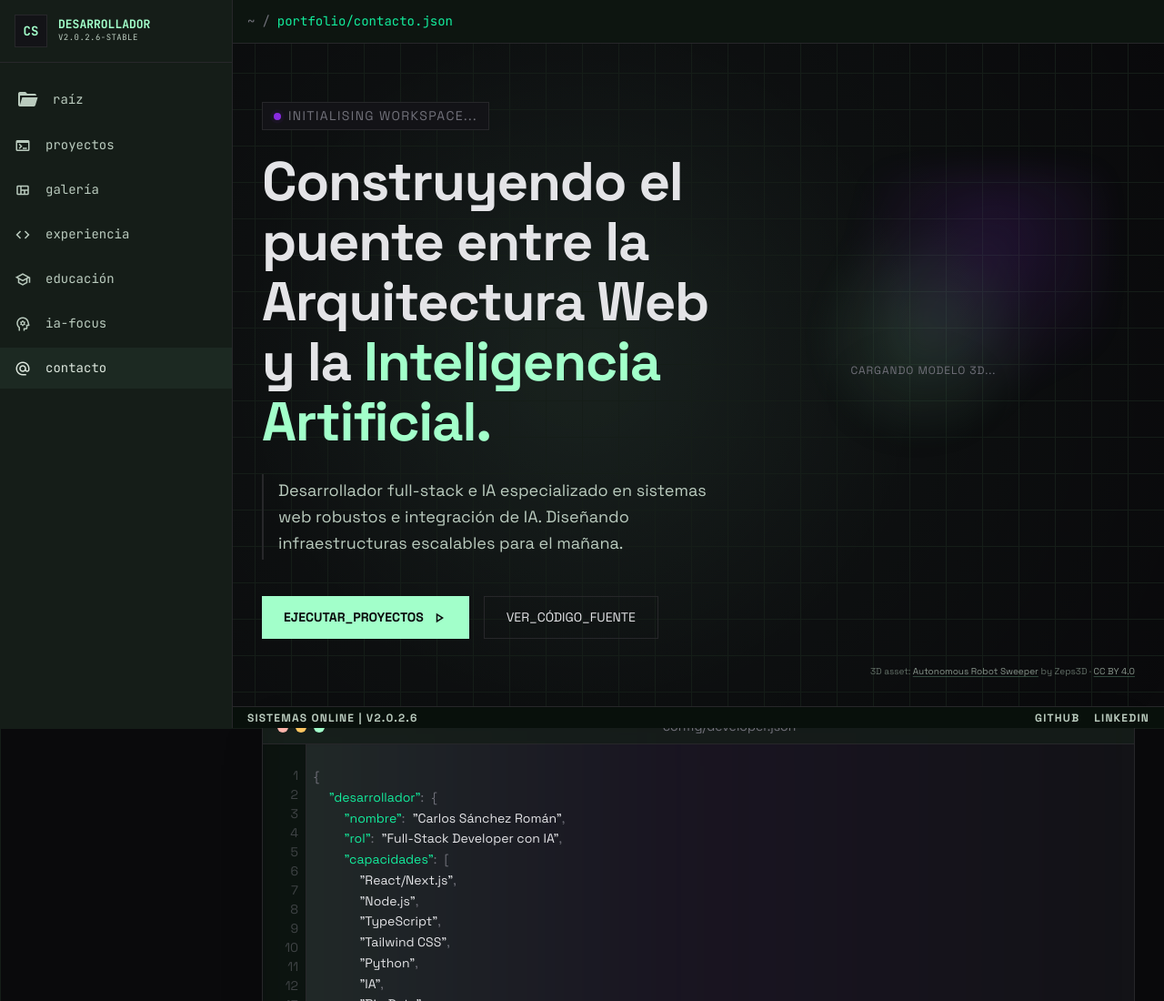
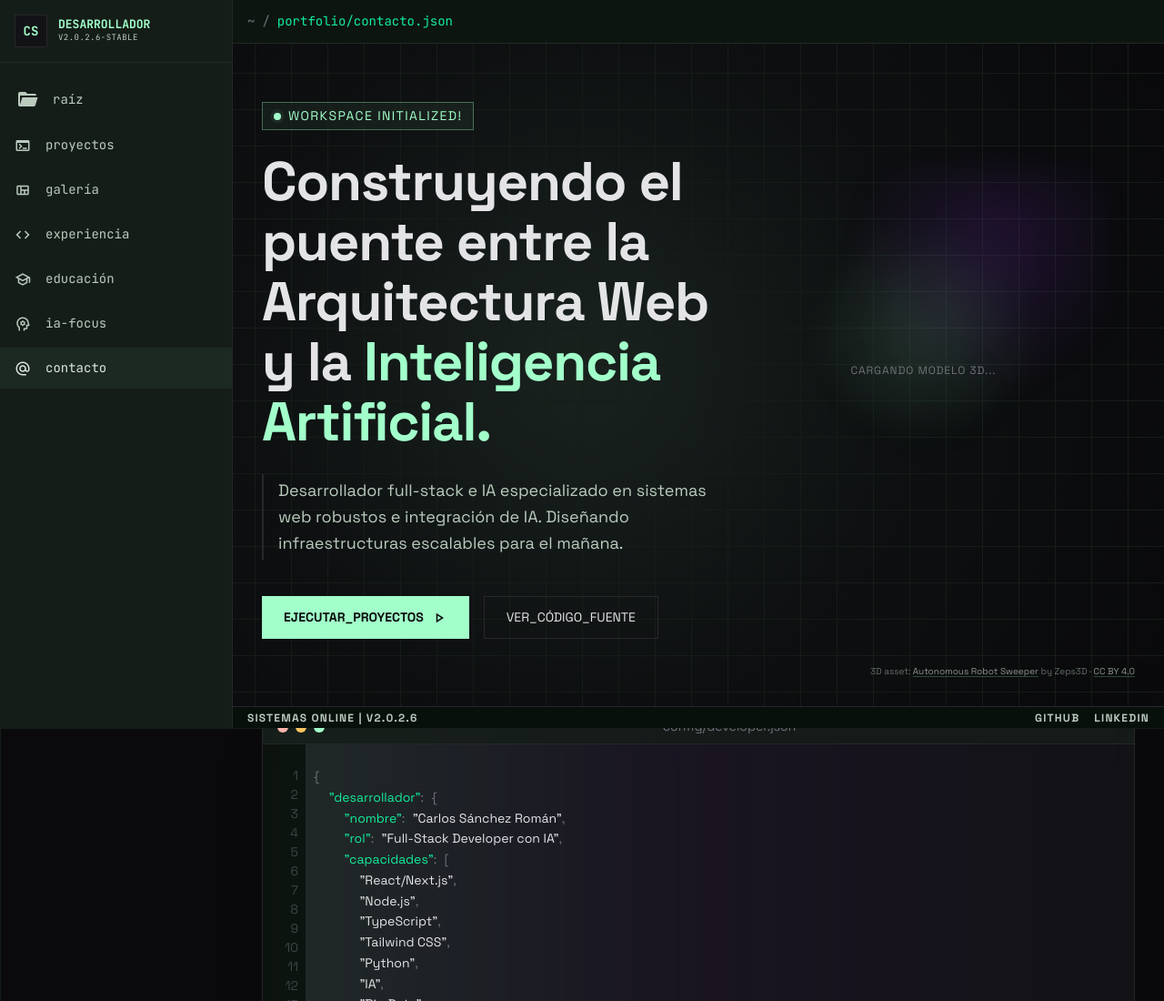
Before and after one commit to carsan-dev/Portfolio_Carlos_Sanchez_Roman, a website: page index.html in a window 1280 px wide. Shown: the top 1100 px of the page at 91% size. Drawn offline with nearby package versions, Linux system fonts and the light colour scheme; some packages are replaced by stand-ins of ours; a script that the page names is missing.

Commit message:
fix: muestra elementos activos en el viewport en la animación de scroll inicial

```diff
--- a/css/single-page.css
+++ b/css/single-page.css
@@ -78,6 +78,30 @@ html {
   font: 12px/1.4 "JetBrains Mono", monospace;
   text-transform: uppercase;
   letter-spacing: 0.08em;
+}
+
+.workspace-status {
+  transition: border-color 180ms ease, background 180ms ease;
+}
+
+.workspace-status .status-dot,
+.workspace-status .status-ping,
+.workspace-status .workspace-status-text {
+  transition: background-color 180ms ease, color 180ms ease, opacity 180ms ease;
+}
+
+.workspace-status.is-ready {
+  border-color: rgba(162, 255, 202, 0.35);
+  background: rgba(162, 255, 202, 0.06);
+}
+
+.workspace-status.is-ready .status-dot,
+.workspace-status.is-ready .status-ping {
+  background: #a2ffca;
+}
+
+.workspace-status.is-ready .workspace-status-text {
+  color: #a2ffca;
 }
 
 .model-attribution {
--- a/index.html
+++ b/index.html
@@ -104,12 +104,13 @@
         <section class="hero-intro mt-8">
           <div class="hero-copy">
             <div
-              class="inline-flex items-center gap-2 px-3 py-1 bg-surface border border-border-subtle w-fit glass-panel">
+              class="workspace-status inline-flex items-center gap-2 px-3 py-1 bg-surface border border-border-subtle w-fit glass-panel"
+              id="workspace-status">
               <span class="relative flex h-2 w-2">
                 <span class="status-ping absolute inline-flex h-full w-full rounded-full bg-accent-ai opacity-75"></span>
-                <span class="relative inline-flex rounded-full h-2 w-2 bg-accent-ai"></span>
+                <span class="status-dot relative inline-flex rounded-full h-2 w-2 bg-accent-ai"></span>
               </span>
-              <span class="font-code-md text-code-md text-[10px] text-text-muted uppercase tracking-widest">Initialising
+              <span class="workspace-status-text font-code-md text-code-md text-[10px] text-text-muted uppercase tracking-widest">Initialising
                 Workspace...</span>
             </div>
             <h1
--- a/js/index.js
+++ b/js/index.js
@@ -8,5 +8,14 @@ document.addEventListener("DOMContentLoaded", () => {
     window.addEventListener(eventName, closeBootOverlay, { once: true, passive: true });
   });
 
+  const workspaceStatus = document.getElementById("workspace-status");
+  const workspaceStatusText = workspaceStatus?.querySelector(".workspace-status-text");
+  window.setTimeout(() => {
+    workspaceStatus?.classList.add("is-ready");
+    if (workspaceStatusText) {
+      workspaceStatusText.textContent = "WORKSPACE INITIALIZED!";
+    }
+  }, 3000);
+
   console.log("Workspace Initialized. Welcome, Architect.");
 });
--- a/js/single-page.js
+++ b/js/single-page.js
@@ -69,6 +69,15 @@ document.addEventListener("DOMContentLoaded", () => {
     item.style.setProperty("--motion-delay", `${Math.min(index % 6, 5) * 70}ms`);
   });
 
+  const isInitiallyVisible = (item) => {
+    const rect = item.getBoundingClientRect();
+    return rect.top < window.innerHeight * 0.92 && rect.bottom > 0;
+  };
+
+  revealItems.filter(isInitiallyVisible).forEach((item) => {
+    item.classList.add("motion-visible");
+  });
+
   if ("IntersectionObserver" in window) {
     const revealObserver = new IntersectionObserver((entries) => {
       entries.forEach((entry) => {
@@ -78,7 +87,9 @@ document.addEventListener("DOMContentLoaded", () => {
       });
     }, { rootMargin: "0px 0px -12% 0px", threshold: 0.12 });
 
-    revealItems.forEach((item) => revealObserver.observe(item));
+    revealItems
+      .filter((item) => !item.classList.contains("motion-visible"))
+      .forEach((item) => revealObserver.observe(item));
   } else {
     revealItems.forEach((item) => item.classList.add("motion-visible"));
   }
```
Also changed, not shown: css/tailwind.generated.css.
